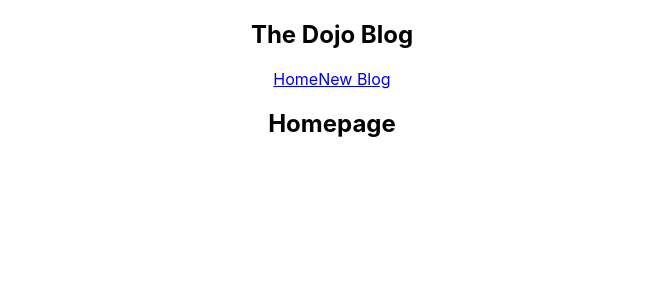
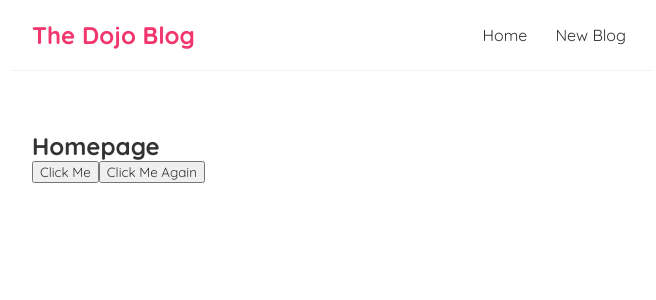
Before and after one commit to evandrodogakiuchi/dojo-app, a React (Create React App) app: page / in a window 1280 px wide. Shown: the top 300 px of the page, without its empty margins (308-964 px from the left). Built offline with nearby package versions, Linux system fonts and the light colour scheme.

Commit message:
feat: added buttons on navbar

```diff
--- a/src/App.css
+++ /dev/null
@@ -1,38 +0,0 @@
-.App {
-  text-align: center;
-}
-
-.App-logo {
-  height: 40vmin;
-  pointer-events: none;
-}
-
-@media (prefers-reduced-motion: no-preference) {
-  .App-logo {
-    animation: App-logo-spin infinite 20s linear;
-  }
-}
-
-.App-header {
-  background-color: #282c34;
-  min-height: 100vh;
-  display: flex;
-  flex-direction: column;
-  align-items: center;
-  justify-content: center;
-  font-size: calc(10px + 2vmin);
-  color: white;
-}
-
-.App-link {
-  color: #61dafb;
-}
-
-@keyframes App-logo-spin {
-  from {
-    transform: rotate(0deg);
-  }
-  to {
-    transform: rotate(360deg);
-  }
-}
--- a/src/App.js
+++ b/src/App.js
@@ -1,4 +1,3 @@
-import './App.css';
 import Navbar from './Navbar';
 import Home from './Home';
 
--- a/src/Home.js
+++ b/src/Home.js
@@ -1,7 +1,18 @@
 const Home = () => {
+
+    const handleClick = (e) => {
+        console.log('Hello!')
+    }
+
+    const handleClickAgain = (name, e) => {
+        console.log('Hello' + name, e.target);
+    }
+
     return (
       <div className="home">
          <h2>Homepage</h2>
+         <button onClick={handleClick}>Click Me</button>
+         <button onClick={(e) => handleClickAgain('mario', e)}>Click Me Again</button>
       </div>
      );
 }
--- a/src/Navbar.js
+++ b/src/Navbar.js
@@ -8,6 +8,6 @@
       </div>
     </nav>
   );
-}
+};
 
 export default Navbar;
--- a/src/index.css
+++ b/src/index.css
@@ -1,13 +1,34 @@
-body {
+@import url('https://fonts.googleapis.com/css2?family=Quicksand:wght@300;400;500;600;700&display=swap');
+
+* {
   margin: 0;
-  font-family: -apple-system, BlinkMacSystemFont, 'Segoe UI', 'Roboto', 'Oxygen',
-    'Ubuntu', 'Cantarell', 'Fira Sans', 'Droid Sans', 'Helvetica Neue',
-    sans-serif;
-  -webkit-font-smoothing: antialiased;
-  -moz-osx-font-smoothing: grayscale;
+  font-family: "Quicksand";
+  color: #333;
 }
-
-code {
-  font-family: source-code-pro, Menlo, Monaco, Consolas, 'Courier New',
-    monospace;
+.navbar {
+  padding: 20px;
+  display: flex;
+  align-items: center;
+  max-width: 600px;
+  margin: 0 auto;
+  border-bottom: 1px solid #f2f2f2;
 }
+.navbar h1 {
+  color: #f1356d;
+}
+.navbar .links {
+  margin-left: auto;
+}
+.navbar a {
+  margin-left: 16px;
+  text-decoration: none;
+  padding: 6px;
+}
+.navbar a:hover {
+  color: #f1356d;
+}
+.content {
+  max-width: 600px;
+  margin: 40px auto;
+  padding: 20px;
+}
```
Lines whose indentation alone changed are shown as unchanged.
